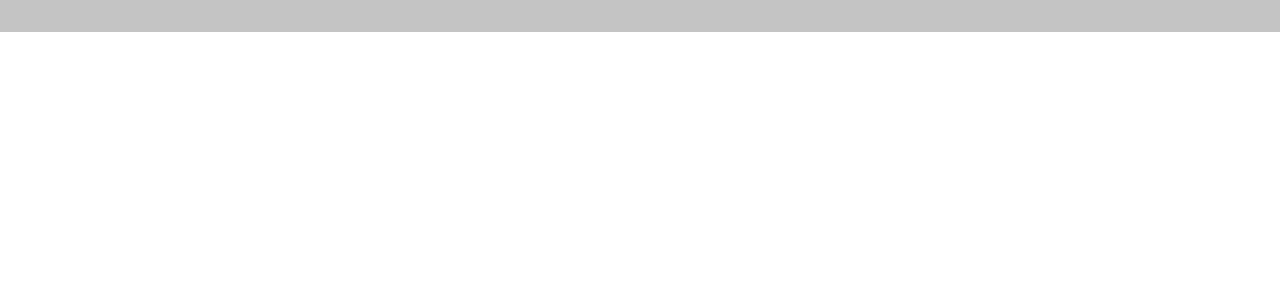
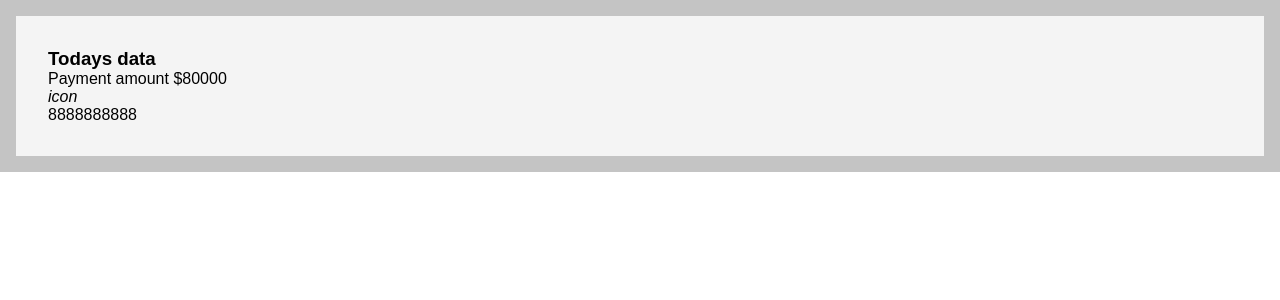
Before and after one commit to the-kumar-amit07/SkillScape, a PHP site: page /instructorDBoard.html in a window 1280 px wide. Shown: the part 86-386 px from the top of the page. Run offline with PHP 8.4, Linux system fonts and the light colour scheme.

Commit message:
Add card container to instructor dashboard with styling and payment card details

```diff
--- a/components/instructorDBoard.css
+++ b/components/instructorDBoard.css
@@ -74,3 +74,8 @@ main {
     width: 100%;
     padding: 1rem;
 }
+
+.card-container{
+    background: #f4f4f4;
+    padding: 2rem;
+}
--- a/components/instructorDBoard.html
+++ b/components/instructorDBoard.html
@@ -24,8 +24,20 @@
             </div>
         </header>
 
-        <section>
-
+        <section class="card-container">
+            <h3 class="main-title">Todays data</h3>
+            <div class="card-wraper">
+                <div class="payment-card">
+                    <div class="card-header">
+                        <div class="amount">
+                            <span class="title">Payment amount</span>
+                            <span class="amount-value">$80000</span>
+                        </div>
+                        <i>icon</i>
+                    </div>
+                    <span class="card-detail">8888888888</span>
+                </div>
+            </div>
         </section>
     </main>
 </body>
```
